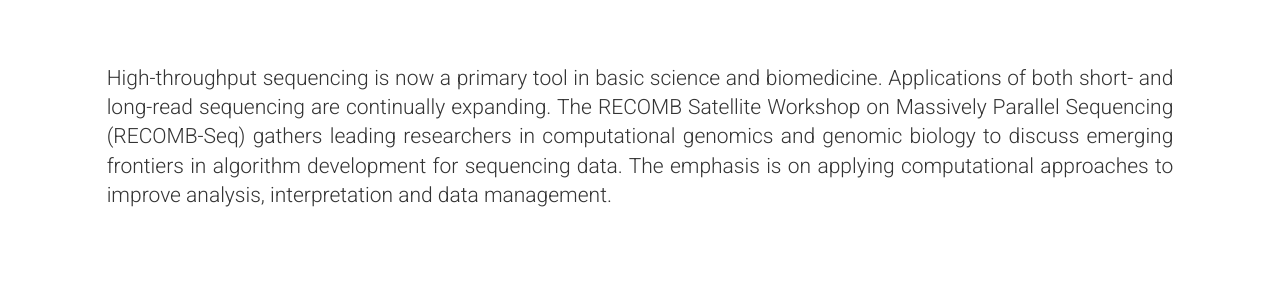
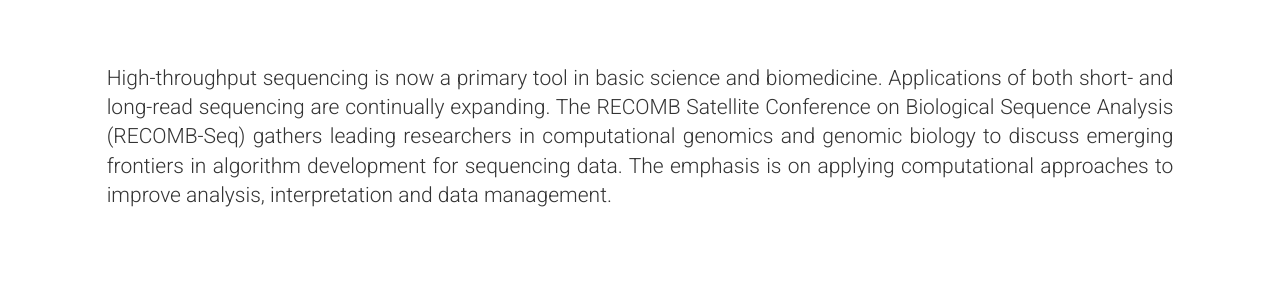
Before and after one commit to recomb-seq/recomb-seq.github.io, a Jekyll site: the page built from index.html, in a window 1280 px wide and 900 px high, scrolled down 698 px. Shown: the part 340-628 px from the top of the window. Built offline with Jekyll 4.4.1, drawn with Linux system fonts in a browser that asks for light colours; nearby versions of some CDN libraries; comment, search, counter and statistics services are not loaded.

Commit message:
about box

```diff
--- a/_config.yml
+++ b/_config.yml
@@ -10,7 +10,7 @@
 
 
 # Site Settings
-title: "RECOMB-Seq Workshop"
+title: "RECOMB-Seq Conference"
 email: "calkan@gmail.com"
 description: "RECOMB-Seq is the RECOMB Satellite Conference on Biological Sequence Analysis"
 baseurl: ""
--- a/_includes/about.html
+++ b/_includes/about.html
@@ -6,7 +6,7 @@
             <div class="row about-details">
                 <p class="lead text-justify">High-throughput sequencing is now a primary tool in basic science and biomedicine.
                 Applications of both short- and long-read sequencing are continually expanding.
-                The RECOMB Satellite Workshop on Massively Parallel Sequencing (RECOMB-Seq) gathers
+                The RECOMB Satellite Conference on Biological Sequence Analysis (RECOMB-Seq) gathers
                  leading researchers in computational genomics and genomic biology to discuss emerging
                   frontiers in algorithm development for sequencing data. The emphasis is on applying computational approaches to improve analysis, interpretation and data management.</p>
                 </p>
```
